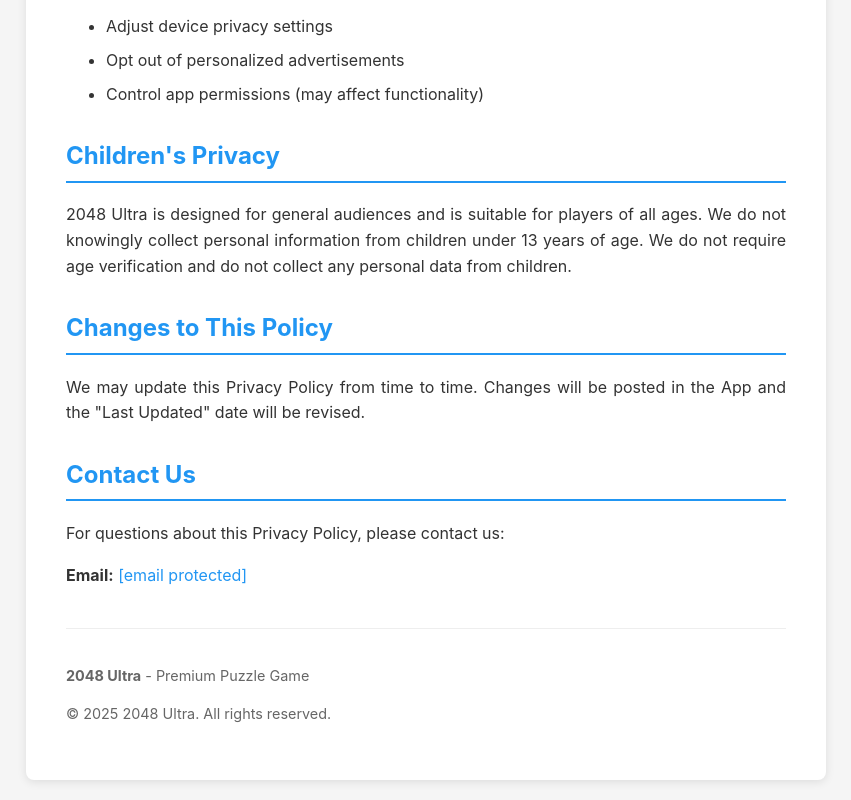
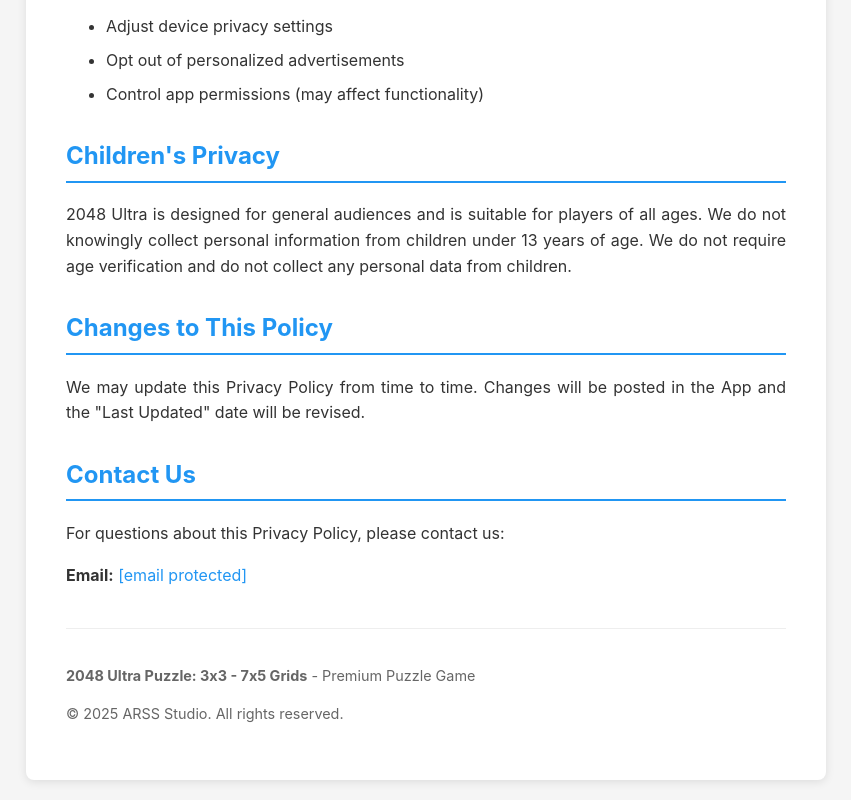
Before and after one commit to arrsgroup/privacy-policy-2048, a plain HTML site: page index.html in a window 1280 px wide. Shown: the part 2203-3003 px from the top of the page, without its empty margins (214-1065 px from the left). Drawn offline with Linux system fonts and the light colour scheme.

Commit message:
Update footer text and copyright information

```diff
--- a/index.html
+++ b/index.html
@@ -179,8 +179,8 @@
         <p><strong>Email:</strong> <a href="/cdn-cgi/l/email-protection#63170b060211101004110c161323040e020a0f4d000c0e"><span class="__cf_email__" data-cfemail="483c202d293a3b3b2f3a273d38082f25292124662b2725">[email&#160;protected]</span></a></p>
 
         <div class="footer">
-            <p><strong>2048 Ultra</strong> - Premium Puzzle Game</p>
-            <p>© 2025 2048 Ultra. All rights reserved.</p>
+            <p><strong>2048 Ultra Puzzle: 3x3 - 7x5 Grids</strong> - Premium Puzzle Game</p>
+            <p>© 2025 ARSS Studio. All rights reserved.</p>
         </div>
     </div>
 <script data-cfasync="false" src="/cdn-cgi/scripts/5c5dd728/cloudflare-static/email-decode.min.js"></script></body>
```
